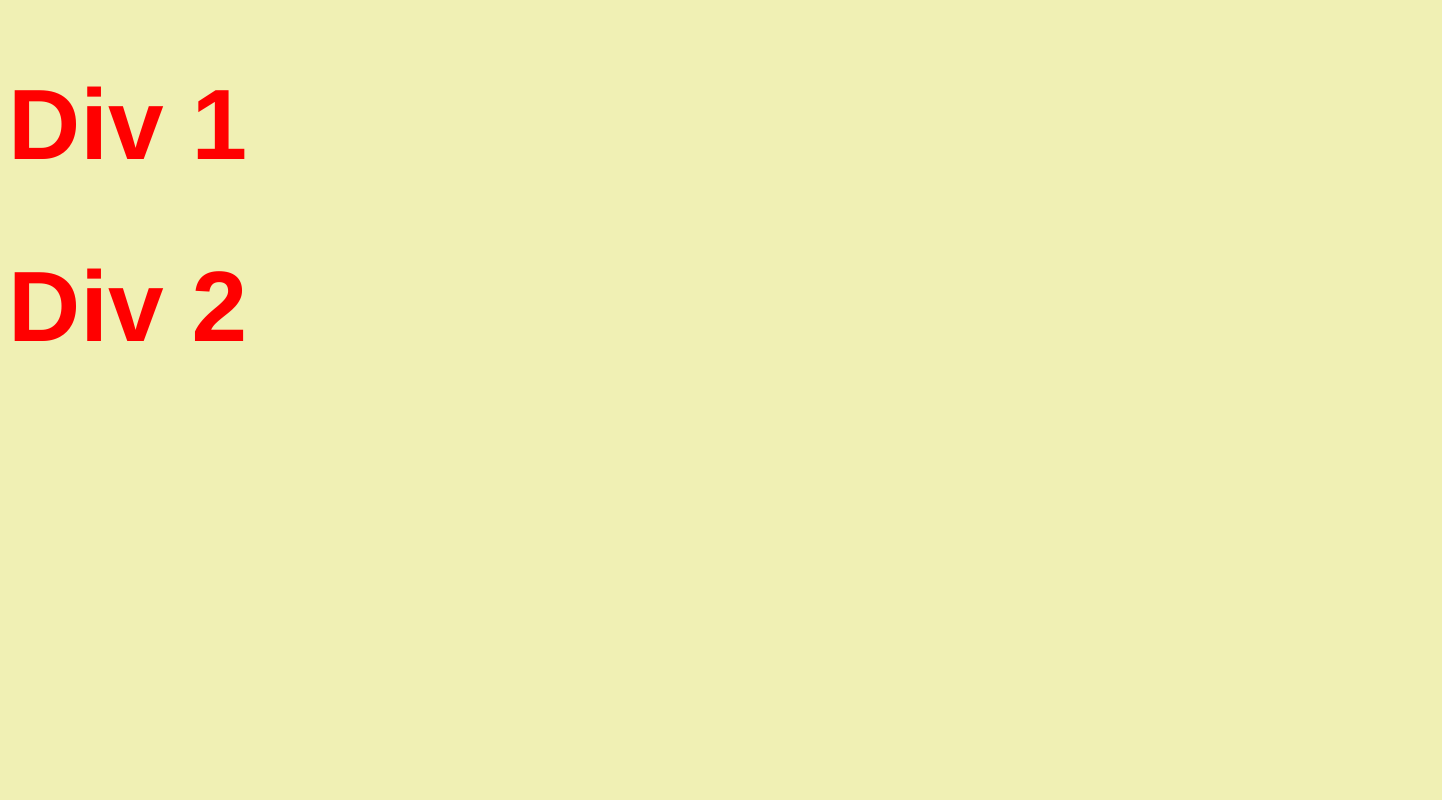
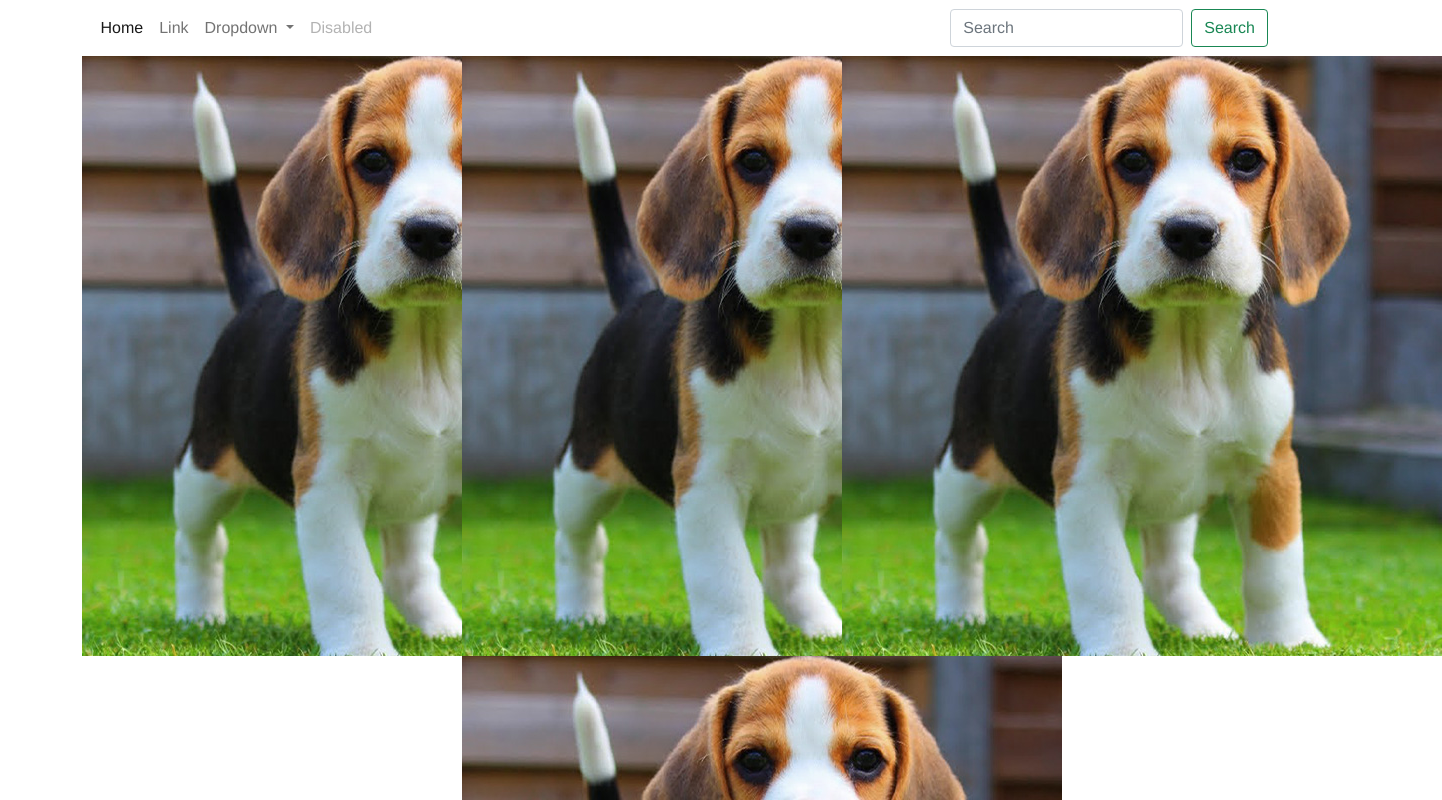
Before and after one commit to dcota/GRSI_projeto, a website: page public/index.html in a window 1280 px wide. Shown: the top 800 px of the page, 1442 px wide, since content can reach past the window. Drawn offline with nearby package versions, Linux system fonts and the light colour scheme.

Commit message:
first commit

```diff
--- a/public/index.html
+++ b/public/index.html
@@ -3,33 +3,73 @@
 <head>
     <meta charset="UTF-8">
     <meta http-equiv="X-UA-Compatible" content="IE=edge">
+
     <meta name="viewport" content="width=device-width, initial-scale=1.0">
+
+    <link href="https://cdn.jsdelivr.net/npm/bootstrap@5.1.3/dist/css/bootstrap.min.css" rel="stylesheet" integrity="sha384-1BmE4kWBq78iYhFldvKuhfTAU6auU8tT94WrHftjDbrCEXSU1oBoqyl2QvZ6jIW3" crossorigin="anonymous">
+    <script src="https://cdn.jsdelivr.net/npm/bootstrap@5.1.3/dist/js/bootstrap.bundle.min.js" integrity="sha384-ka7Sk0Gln4gmtz2MlQnikT1wXgYsOg+OMhuP+IlRH9sENBO0LRn5q+8nbTov4+1p" crossorigin="anonymous"></script>
+
+    <link rel="stylesheet" href="./styles.css">
     <title>Document</title>
 </head>
-<style>
-    /*comentário*/
-    * {
-        font-family: 'Franklin Gothic Medium', 'Arial Narrow', Arial, sans-serif;
-    }
-    .cab1 {
-        color: red;
-        font-size: 50px;
-    }
 
-    body {
-        background-color: rgb(240, 240, 180);
-    }
-</style>
 <header>
-    <!-- aqui vai ficar a navbar-->
+    <nav class="navbar navbar-expand-lg navbar-light bg-lig">
+        <div class="container-fluid">
+          <a class="navbar-brand letra_branca" href="#">Navbar</a>
+          <button class="navbar-toggler" type="button" data-bs-toggle="collapse" data-bs-target="#navbarSupportedContent" aria-controls="navbarSupportedContent" aria-expanded="false" aria-label="Toggle navigation">
+            <span class="navbar-toggler-icon"></span>
+          </button>
+          <div class="collapse navbar-collapse" id="navbarSupportedContent">
+            <ul class="navbar-nav me-auto mb-2 mb-lg-0 ">
+              <li class="nav-item">
+                <a class="nav-link active" aria-current="page" href="#">Home</a>
+              </li>
+              <li class="nav-item">
+                <a class="nav-link" href="#">Link</a>
+              </li>
+              <li class="nav-item dropdown">
+                <a class="nav-link dropdown-toggle" href="#" id="navbarDropdown" role="button" data-bs-toggle="dropdown" aria-expanded="false">
+                  Dropdown
+                </a>
+                <ul class="dropdown-menu" aria-labelledby="navbarDropdown">
+                  <li><a class="dropdown-item" href="#">Action</a></li>
+                  <li><a class="dropdown-item" href="#">Another action</a></li>
+                  <li><hr class="dropdown-divider"></li>
+                  <li><a class="dropdown-item" href="#">Something else here</a></li>
+                </ul>
+              </li>
+              <li class="nav-item">
+                <a class="nav-link disabled">Disabled</a>
+              </li>
+            </ul>
+            <form class="d-flex">
+              <input class="form-control me-2" type="search" placeholder="Search" aria-label="Search">
+              <button class="btn btn-outline-success" type="submit">Search</button>
+            </form>
+          </div>
+        </div>
+      </nav>
 </header>
 <body>
-    <div class="cab1">
-        <h1>Div 1</h1>
+  <div class="container">
+    <div class="row justify-content-md-center">
+      <div class="col-md-4">
+        <img src="./img/thumbnail-17.jpg">
+      </div>
+      <div class="col-md-4">
+        <img src="./img/thumbnail-17.jpg">
+      </div>
+      <div class="col-md-4">
+        <img src="./img/thumbnail-17.jpg">
+      </div>
+      <div class="col-md-4">
+        <img src="./img/thumbnail-17.jpg">
+      </div>
     </div>
-    <div class="cab1">
-        <h1>Div 2</h1>
-    </div>
+
+
+  </div>
 </body>
 <footer>
 
--- /dev/null
+++ b/public/styles.css
@@ -0,0 +1,15 @@
+* {
+    font-family: 'Franklin Gothic Medium', 'Arial Narrow', Arial, sans-serif;
+}
+.cab1 {
+    color: red;
+    font-size: 50px;
+}
+
+/*body {
+    background-color: rgb(240, 240, 180);
+}*/
+
+.letra_branca {
+    color:white !important;
+}
```
Also changed, not shown: public/img/thumbnail-17.jpg (added).
